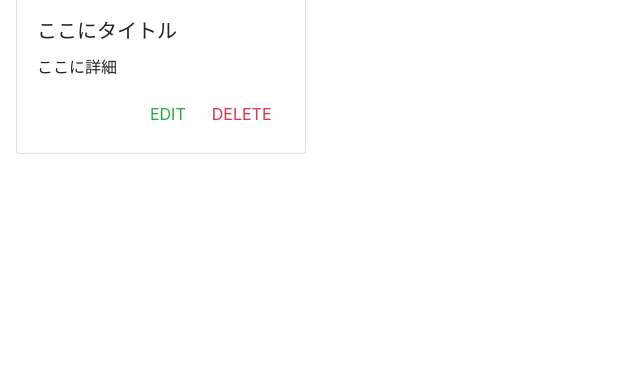
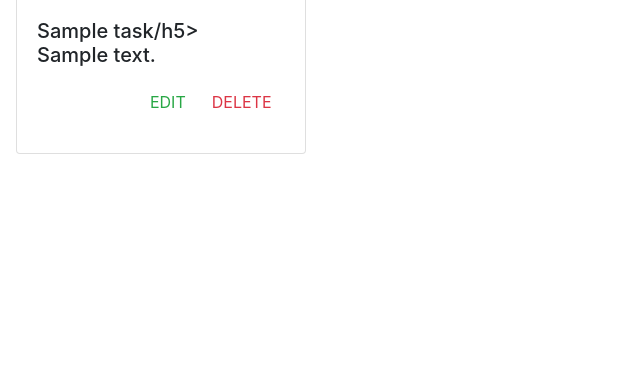
Before and after one commit to koinu-0204/OOP_todo, a PHP site: page / in a window 1280 px wide. Shown: the part 418-800 px from the top of the page, without its empty margins (0-640 px from the left). Run offline with PHP 8.4, Linux system fonts and the light colour scheme; tables that the repository leaves empty or names only in its code hold one stand-in row (values such as "Sample post").

Commit message:
一覧機能作成

```diff
--- a/index.php
+++ b/index.php
@@ -1,4 +1,29 @@
 <?php
+// 一覧表示機能
+//   ①データの取得（タスク）
+//     DBから読み込み（接続）
+    //    DBの接続
+    //    SQLの実行（データベースを操作する言語）
+    //      READ(select)
+    //    結果を変数に代入する
+
+
+//   ②１のデータを画面に表示する
+
+// ファイルの読み込み
+require_once('Models/Task.php');
+// getAllを使いたい
+// タスククラスのメソッド
+// メソッドを使う場合はクラスをインスタンス化しないといけない
+
+// タスククラスをインスタンス化して。$Taskにインスタンスを代入
+// タスクの中のゲットオールを使いたかった
+// echo'<pre>';
+$todo = new Task();
+// var_dump($todo);die;
+
+$tasks = $todo->getAll();
+// var_dump($tasks);die;
 
 ?>
 <!DOCTYPE html>
@@ -44,13 +69,14 @@
         </div>
 
         <div class="row p-3">
+        <?php foreach ($tasks as $task):?>
             <div class="col-sm-6 col-md-4 col-lg-3 py-3 py-3">
                 <div class="card">
                     <img src="https://picsum.photos/200" class="card-img-top" alt="...">
                     <div class="card-body">
-                        <h5 class="card-title">ここにタイトル</h5>
+                        <h5 class="card-title"><?= $task['title'];?>/h5>
                         <p class="card-text">
-                            ここに詳細
+                            <?=$task['contents'];?>
                         </p>
                         <div class="text-right d-flex justify-content-end">
                             <a href="edit.php" class="btn text-success">EDIT</a>
@@ -62,6 +88,7 @@
                     </div>
                 </div>
             </div>
+            <?php endforeach; ?>
         </div>
     </div>
 
```
